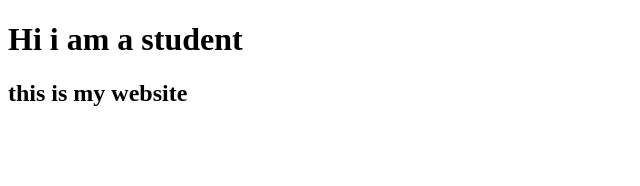
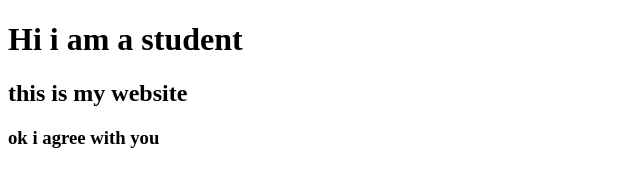
Before and after one commit to siammolla5/my-2nd-project, a plain HTML site: page index.html in a window 1280 px wide. Shown: the whole page, without its empty margins (0-640 px from the left). Drawn offline with Linux system fonts and the light colour scheme.

Commit message:
ok agrrement

```diff
--- a/index.html
+++ b/index.html
@@ -8,5 +8,6 @@
 <body>
     <h1>Hi i am a student </h1>
     <h2> this is my website</h2>
+    <h3>ok i agree with you</h3>
 </body>
 </html>
```
